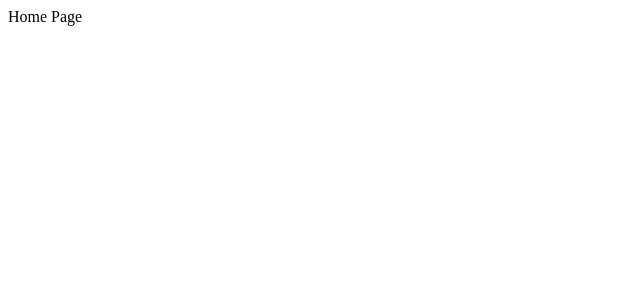
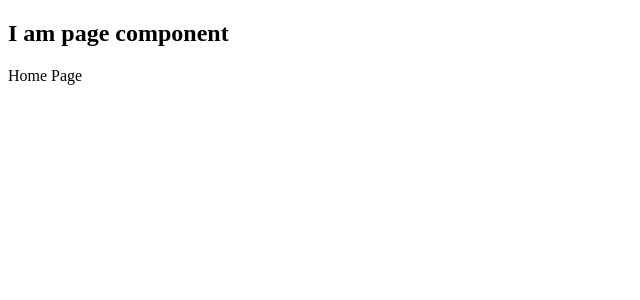
Before and after one commit to ramizahmed07/next-graphql-apollo, a Next.js app in the folder frontend/: page / in a window 1280 px wide. Shown: the top 300 px of the page, without its empty margins (0-640 px from the left). Built offline with nearby package versions, Linux system fonts and the light colour scheme.

Commit message:
add  next js global files

```diff
--- /dev/null
+++ b/frontend/components/Page.js
@@ -0,0 +1,8 @@
+const Page = ({ children }) => (
+  <div>
+    <h2>I am page component</h2>
+    {children}
+  </div>
+);
+
+export default Page;
--- /dev/null
+++ b/frontend/pages/_app.js
@@ -0,0 +1,11 @@
+import Page from "../components/Page";
+
+const MyApp = ({ Component, pageProps }) => {
+  return (
+    <Page>
+      <Component {...pageProps} />
+    </Page>
+  );
+};
+
+export default MyApp;
--- /dev/null
+++ b/frontend/pages/_document.js
@@ -0,0 +1,14 @@
+import Document, { Html, Head, NextScript, Main } from "next/document";
+
+export default class MyDocument extends Document {
+  render() {
+    return (
+      <Html lang="en-CA">
+        <body>
+          <Main />
+          <NextScript />
+        </body>
+      </Html>
+    );
+  }
+}
```
